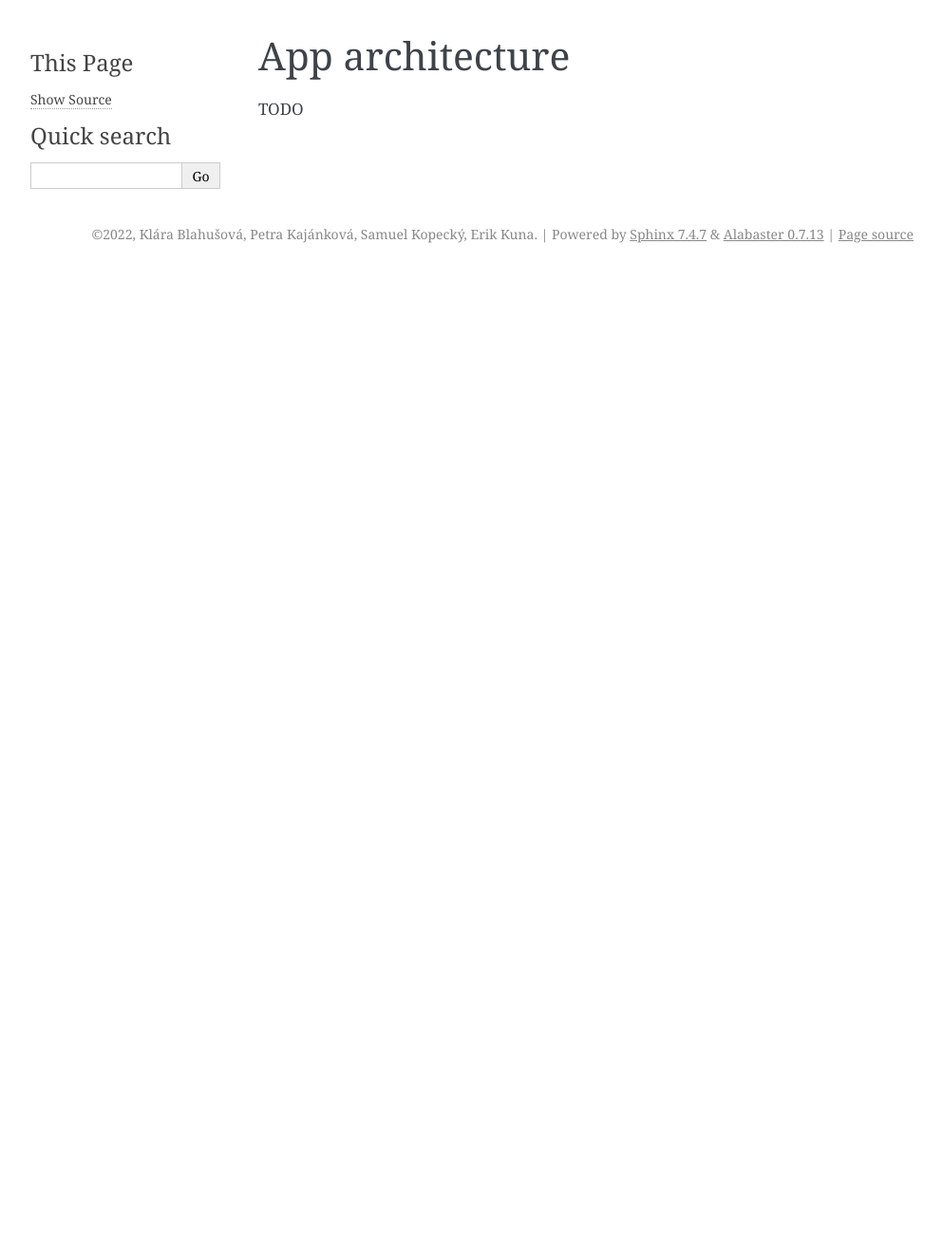
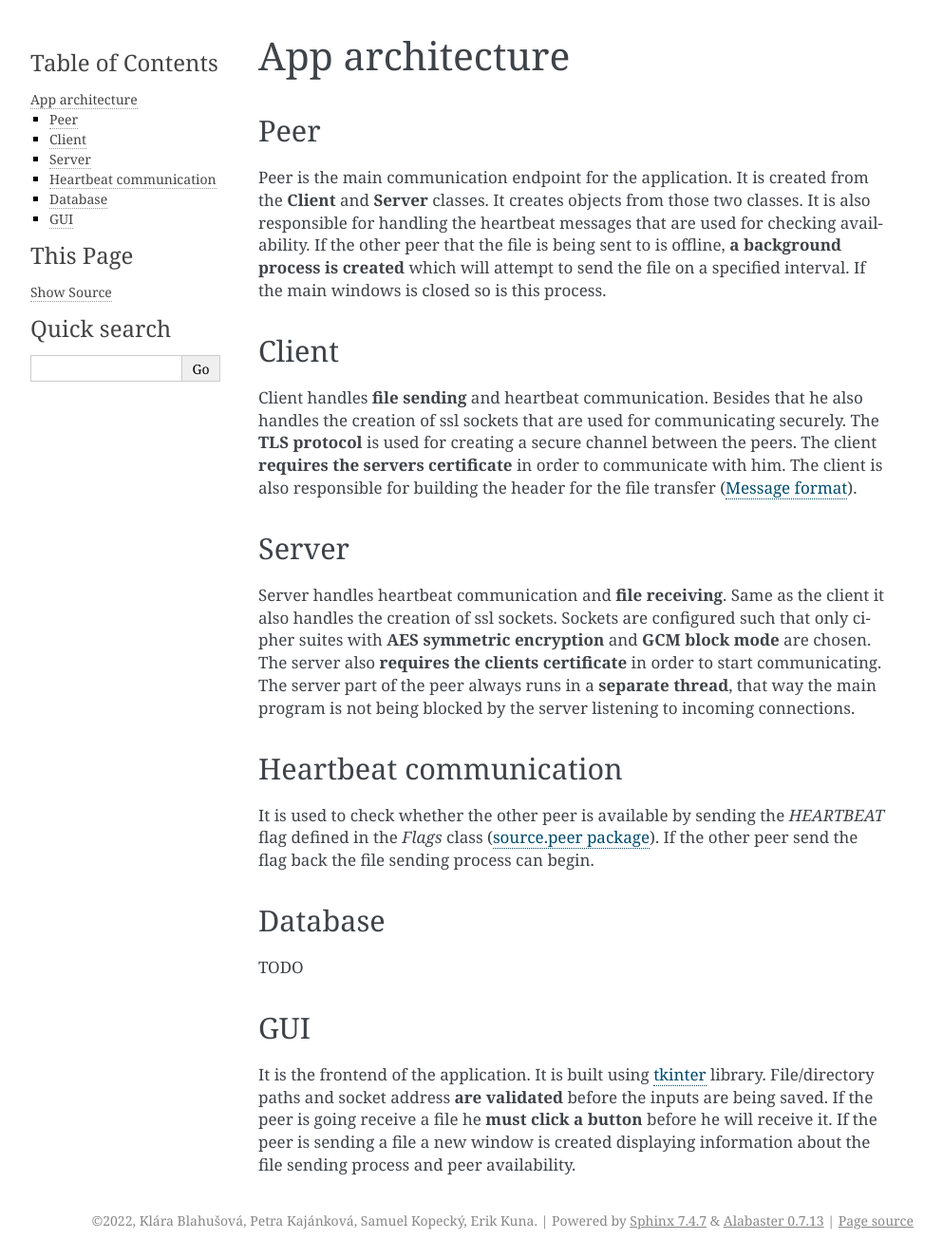
Before and after one commit to SamoKopecky/MPC-KRY-Project, a Sphinx documentation site: the page built from sphinx/architecture.rst, in a window 1280 px wide. Shown: the whole page at 95% size, without its empty margins (148-1141 px from the left). Built offline with Sphinx 7.4.7, drawn with Linux system fonts in a browser that asks for light colours; before the commit the page ends 900 px from its top, so only the background shows below that.

Commit message:
Add app architecture

```diff
--- a/source/gui/MainGui.py
+++ b/source/gui/MainGui.py
@@ -270,7 +270,7 @@ class MainGui(Frame):
         """
         Convert bytes to readable format
 
-        :param int data_len:
+        :param int data_len: File size in bytes
         :return: Formatted string
         :rtype: str
         """
--- a/source/peer/Server.py
+++ b/source/peer/Server.py
@@ -61,7 +61,8 @@ class Server(threading.Thread):
         during the connection creation. Bind to an address and port (socket)
         and wrap it in an SSL context
         """
-        self.context = ssl.SSLContext(ssl.PROTOCOL_TLSv1_2)
+        self.context = ssl.SSLContext(ssl.PROTOCOL_TLS)
+        self.context.set_ciphers("AESGCM")
         self.context.load_cert_chain(f"{self.certs}/{self.name}-cert.pem", f"{self.certs}/{self.name}.key")
         self.context.load_verify_locations(f"{self.certs}/root.crt")
         self.context.check_hostname = False
--- a/sphinx/architecture.rst
+++ b/sphinx/architecture.rst
@@ -1,4 +1,26 @@
 App architecture
 ================
 
+Peer
+----
+Peer is the main communication endpoint for the application. It is created from the **Client** and **Server** classes. It creates objects from those two classes. It is also responsible for handling the heartbeat messages that are used for checking availability. If the other peer that the file is being sent to is offline, **a background process is created** which will attempt to send the file on a specified interval. If the main windows is closed so is this process.
+
+Client
+------
+Client handles **file sending** and heartbeat communication. Besides that he also handles the creation of ssl sockets that are used for communicating securely. The **TLS protocol** is used for creating a secure channel between the peers. The client **requires the servers certificate** in order to communicate with him. The client is also responsible for building the header for the file transfer (:doc:`header`).
+
+Server
+------
+Server handles heartbeat communication and **file receiving**. Same as the client it also handles the creation of ssl sockets. Sockets are configured such that only cipher suites with **AES symmetric encryption** and **GCM block mode** are chosen. The server also **requires the clients certificate** in order to start communicating. The server part of the peer always runs in a **separate thread**, that way the main program is not being blocked by the server listening to incoming connections.
+
+Heartbeat communication
+-----------------------
+It is used to check whether the other peer is available by sending the `HEARTBEAT` flag defined in the `Flags` class (:doc:`source.peer`). If the other peer send the flag back the file sending process can begin.
+
+Database
+--------
 TODO
+
+GUI
+---
+It is the frontend of the application. It is built using `tkinter <https://docs.python.org/3/library/tkinter.html>`_ library. File/directory paths and socket address **are validated** before the inputs are being saved. If the peer is going receive a file he **must click a button** before he will receive it. If the peer is sending a file a new window is created displaying information about the file sending process and peer availability.
--- a/sphinx/index.rst
+++ b/sphinx/index.rst
@@ -13,9 +13,9 @@ Welcome to MPC-Project's documentation!
 .. toctree::
    :maxdepth: 4
 
+   architecture
+   flowcharts
    header
-   architecture
-   flowchart
 
 Module index
 ------------
```
Also changed, not shown: sphinx/flowcharts.rst (renamed from sphinx/flowchart.rst).
